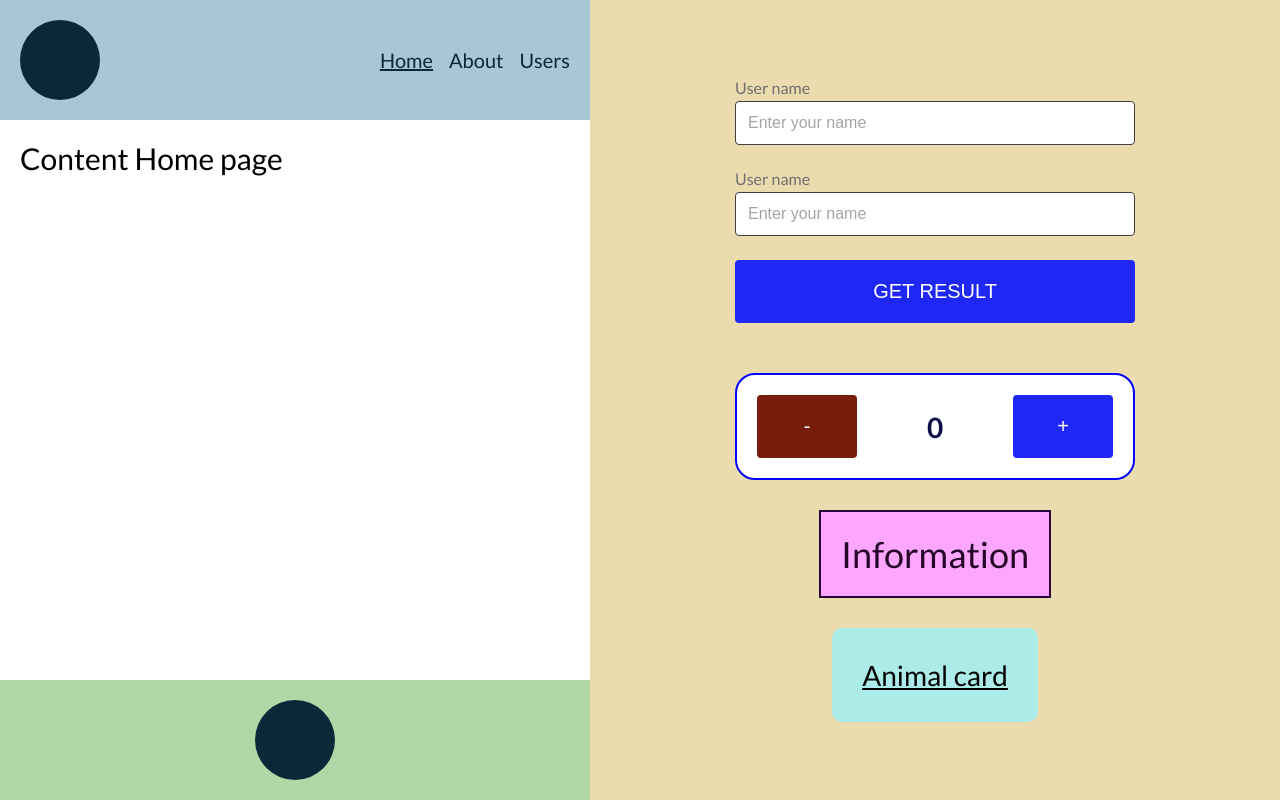
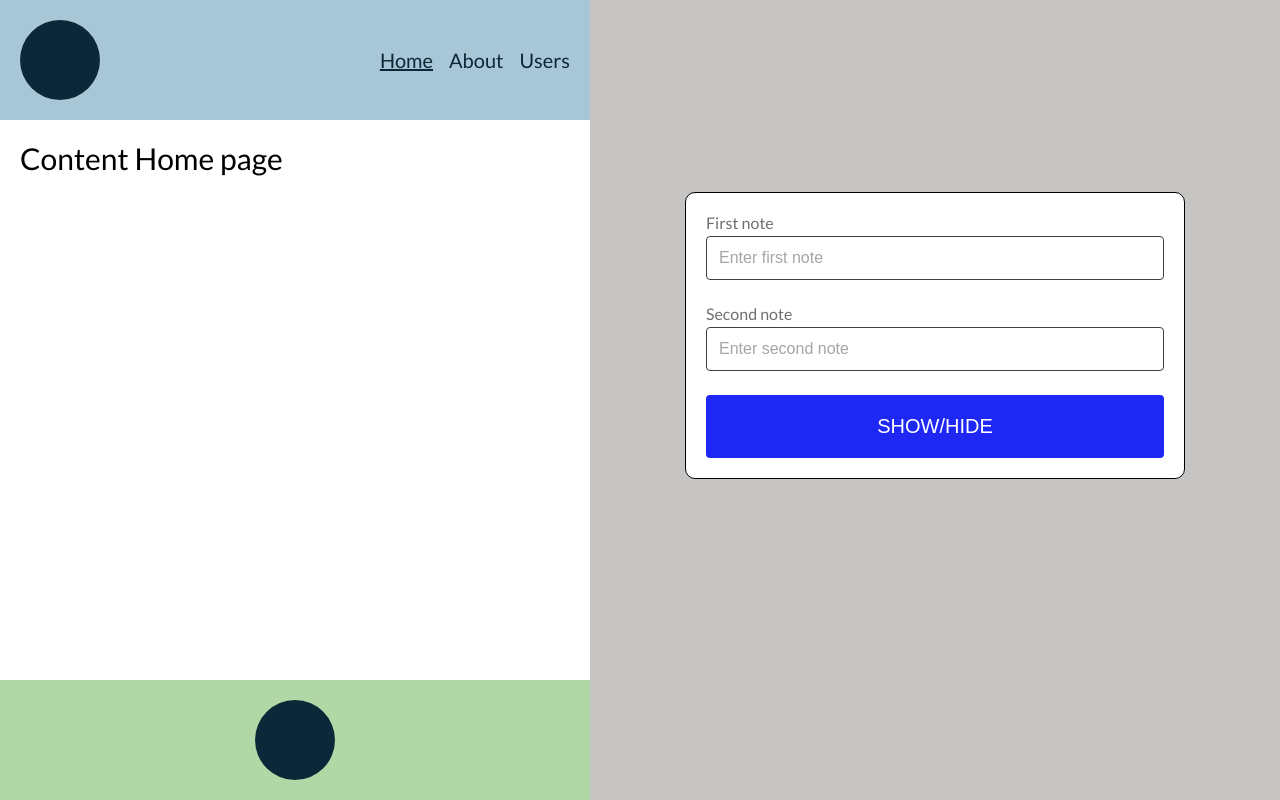
Before and after one commit to olena1205/71_react_ts, a React (Vite) app: page / in a window 1280 px wide. Built offline with nearby package versions, Linux system fonts and the light colour scheme; a web font is replaced by a local one.

Commit message:
add homework09

```diff
--- a/src/App.tsx
+++ b/src/App.tsx
@@ -11,12 +11,13 @@ import User from "pages/Users/components/User/User";
 // import Lesson06 from "lessons/Lesson06/Lesson06";
 // import Lesson07 from "lessons/Lesson07/Lesson07";
 // import Lesson08 from "lessons/Lesson08/Lesson08";
-import Lesson09 from "lessons/Lesson09/Lesson09";
+// import Lesson09 from "lessons/Lesson09/Lesson09";
 // import Lesson10 from "lessons/Lesson10/Lesson10";
 // import Lesson12 from "lessons/Lesson12/Lesson12";
 
 // Импорты домашних работ
 // import Homework07 from "homeworks/Homework07/Homework07";
+import Homework09 from "homeworks/Homework09/Homework09";
 
 function App() {
   return (
@@ -30,8 +31,6 @@ function App() {
           <Route path="/about" element={<About />} />
           <Route path="/users" element={<Users />} />
           <Route path="/users/user" element={<User />} />
-
-
         </Routes>
       </Layout>
 
@@ -46,7 +45,8 @@ function App() {
       {/* <Lesson08/> */}
 
       {/* Лекция 9 - Styling components, control components*/}
-      <Lesson09 />
+      {/* <Lesson09 /> */}
+      <Homework09 />
 
       {/* Лекция 10 - useEffect*/}
       {/* <Lesson10 /> */}
@@ -55,6 +55,7 @@ function App() {
       {/* <Lesson12 /> */}
     </BrowserRouter>
   );
+
 }
 
 export default App;
--- /dev/null
+++ b/src/homeworks/Homework09/Homework09.tsx
@@ -0,0 +1,74 @@
+import { useState, type ChangeEvent } from "react";
+
+import Input from "components/Input/Input";
+import {
+  FormWrapper,
+  Homework09Wrapper,
+  Result,
+  ResultWrapper,
+} from "./styles";
+import Button from "components/Button/Button";
+
+function Homework09() {
+  const [firstNote, setFirstNote] = useState<string>("");
+  const [secondNote, setSecondNote] = useState<string>("");
+  const [firstResult, setFirstResult] = useState<string>("");
+  const [secondResult, setSecondResult] = useState<string>("");
+  const [isShowResult, setIsShowResult] = useState<boolean>(false);
+
+  //   отправка запроса
+  console.log("fetch data ");
+
+  const firstNoteOnChange = (event: ChangeEvent<HTMLInputElement>) => {
+    setFirstNote(event.target.value);
+  };
+
+  const secondNoteOnChange = (event: ChangeEvent<HTMLInputElement>) => {
+    setSecondNote(event.target.value);
+  };
+
+  const showResult = () => {
+    setFirstResult(firstNote);
+    setSecondResult(secondNote);
+
+    setIsShowResult(!isShowResult);
+    // !false -> true
+    // !true -> false
+  };
+
+  return (
+    <Homework09Wrapper>
+      <FormWrapper>
+        <Input
+          name="first-note"
+          placeholder="Enter first note"
+          label="First note"
+          id="first-note-id"
+          value={firstNote}
+          onChange={firstNoteOnChange}
+        />
+        <Input
+          name="second-note"
+          placeholder="Enter second note"
+          label="Second note"
+          id="second-note-id"
+          value={secondNote}
+          onChange={secondNoteOnChange}
+        />
+        <Button name="SHOW/HIDE" onClick={showResult} />
+      </FormWrapper>
+      {/* {isShowResult && (
+        <ResultWrapper>
+          <Result>{firstResult}</Result>
+          <Result>{secondResult}</Result>
+        </ResultWrapper>
+      )} */}
+      <ResultWrapper isShow={isShowResult}>
+        <Result>{firstResult ? firstResult : "-"}</Result>
+        <Result>{secondResult ? secondResult : "-"}</Result>
+      </ResultWrapper>
+    </Homework09Wrapper>
+  );
+}
+
+export default Homework09;
--- /dev/null
+++ b/src/homeworks/Homework09/styles.ts
@@ -0,0 +1,47 @@
+import styled from "@emotion/styled";
+
+interface ResultWrapperProps {
+  isShow: boolean;
+}
+
+export const Homework09Wrapper = styled.div`
+  display: flex;
+  flex-direction: column;
+  align-items: center;
+  justify-content: center;
+  gap: 30px;
+  flex: 1;
+  padding: 50px;
+  background: rgba(198, 197, 196, 1);
+  font-size: 36px;
+`;
+
+export const FormWrapper = styled.form`
+  display: flex;
+  flex-direction: column;
+  align-items: center;
+  gap: 20px;
+  min-width: 500px;
+  padding: 20px;
+  background: white;
+  border: 1px solid black;
+  border-radius: 10px;
+`;
+
+export const ResultWrapper = styled.div<ResultWrapperProps>`
+  display: flex;
+  align-items: center;
+  justify-content: center;
+  gap: 30px;
+  min-width: 500px;
+  min-height: 100px;
+  padding: 20px;
+  background-color: white;
+  border: 1px solid black;
+  border-radius: 10px;
+  opacity: ${({ isShow }) => (isShow ? "1" : "0")};
+`;
+
+export const Result = styled.div`
+  min-width: 50px;
+`;
```
